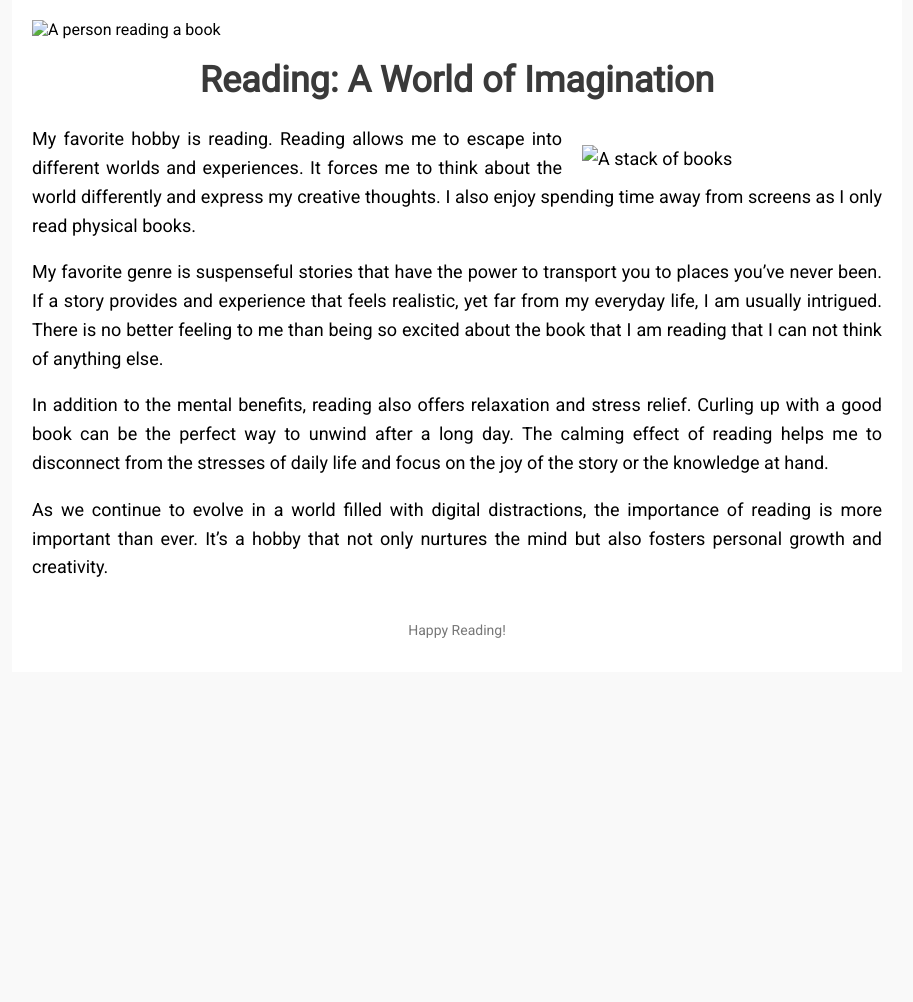
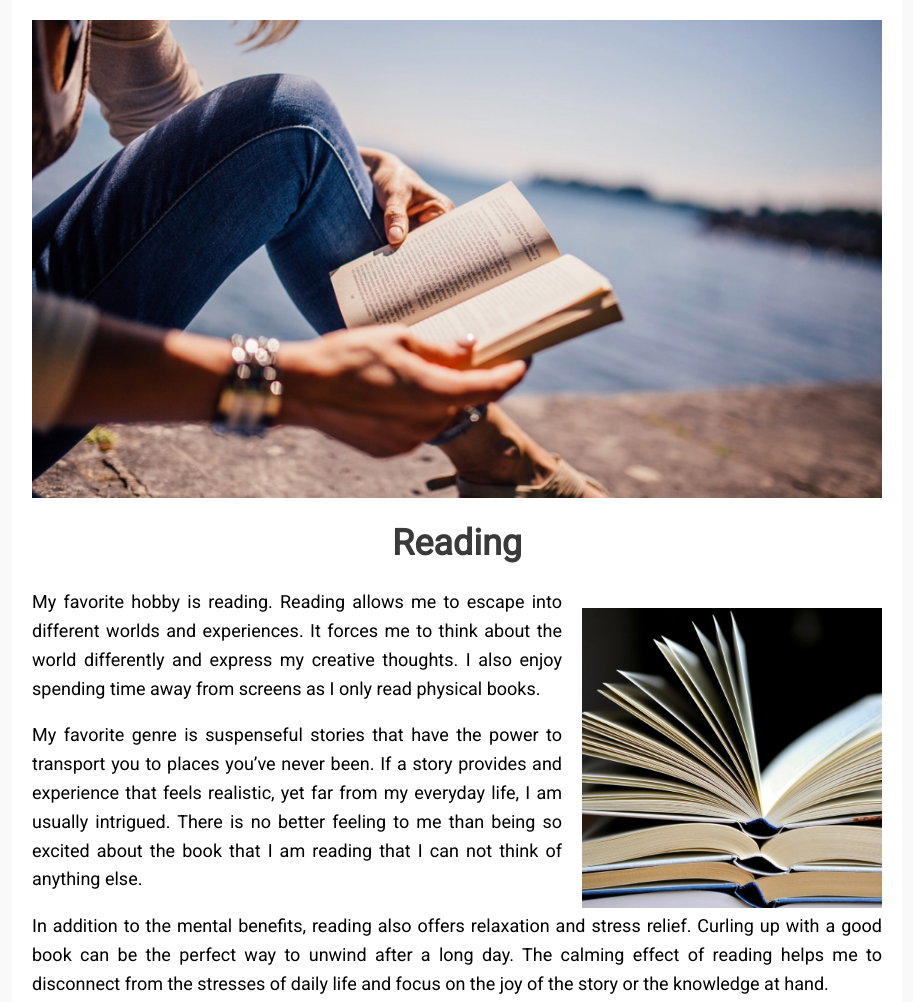
Before and after one commit to michaelakbritt/hobby, a plain HTML site: page index.html in a window 1280 px wide. Shown: the top 1002 px of the page, without its empty margins (183-1096 px from the left). Before the commit the page ends 800 px from the top, so only its background shows below. Drawn offline with Linux system fonts and the light colour scheme.

Commit message:
Update index.html

```diff
--- a/index.html
+++ b/index.html
@@ -65,14 +65,14 @@
 
 <div class="page">
     <!-- Hero Image -->
-    <img src="img/hero.jpg" alt="A person reading a book" class="hero">
+    <img src="hero.jpg" alt="A person reading a book" class="hero">
 
     <!-- Headline -->
-    <h1 class="headline">Reading: A World of Imagination</h1>
+    <h1 class="headline">Reading</h1>
 
     <!-- Body Text -->
     <div class="body-text">
-        <img src="img/reading-image.jpg" alt="A stack of books" class="spot-image">
+        <img src="reading-image.jpg" alt="A stack of books" class="spot-image">
         <p>My favorite hobby is reading. Reading allows me to escape into different worlds and experiences. It forces me to think about the world differently and express my creative thoughts. I also enjoy spending time away from screens as I only read physical books.</p>
 
         <p>My favorite genre is suspenseful stories that have the power to transport you to places you’ve never been. If a story provides and experience that feels realistic, yet far from my everyday life, I am usually intrigued. There is no better feeling to me than being so excited about the book that I am reading that I can not think of anything else.</p>
```
